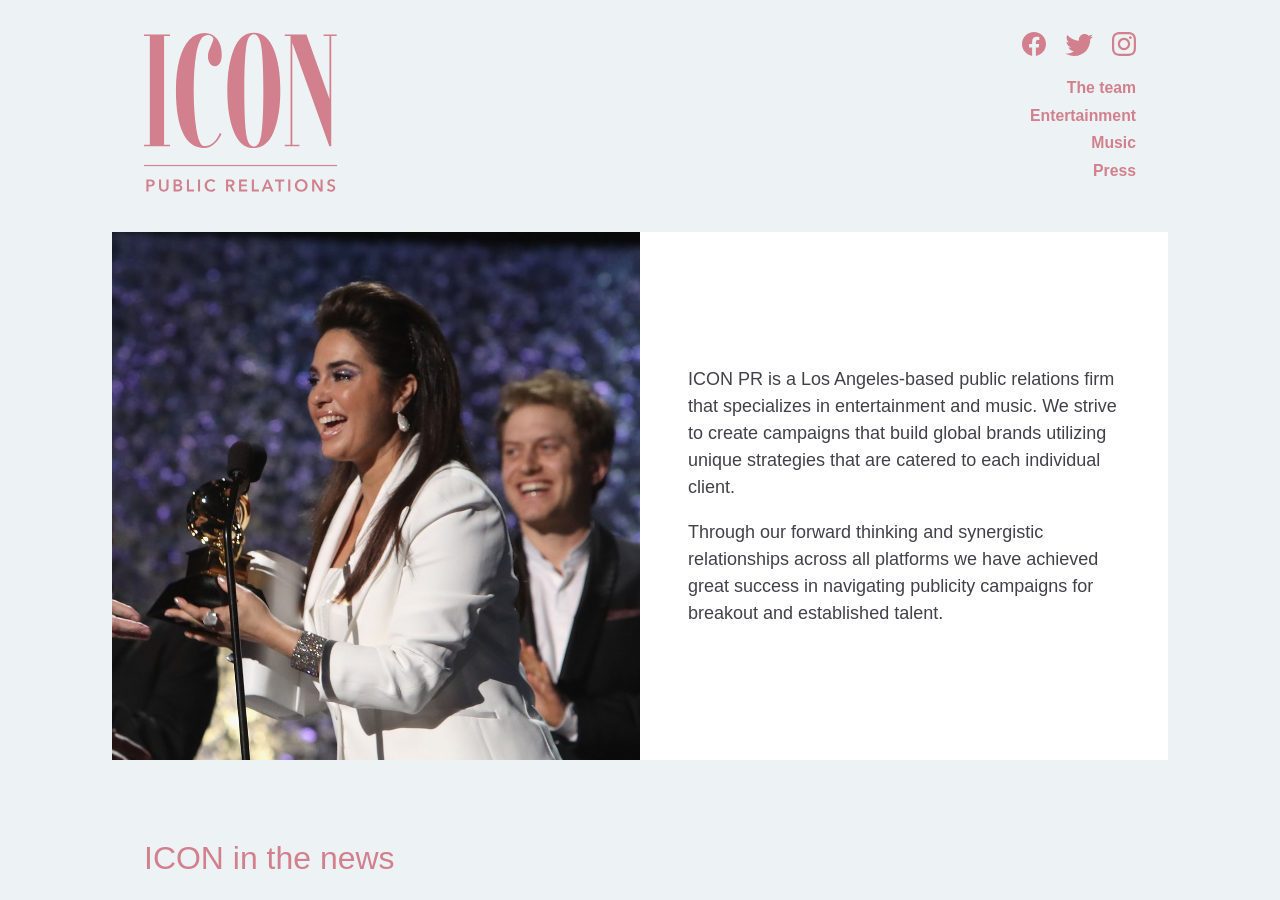
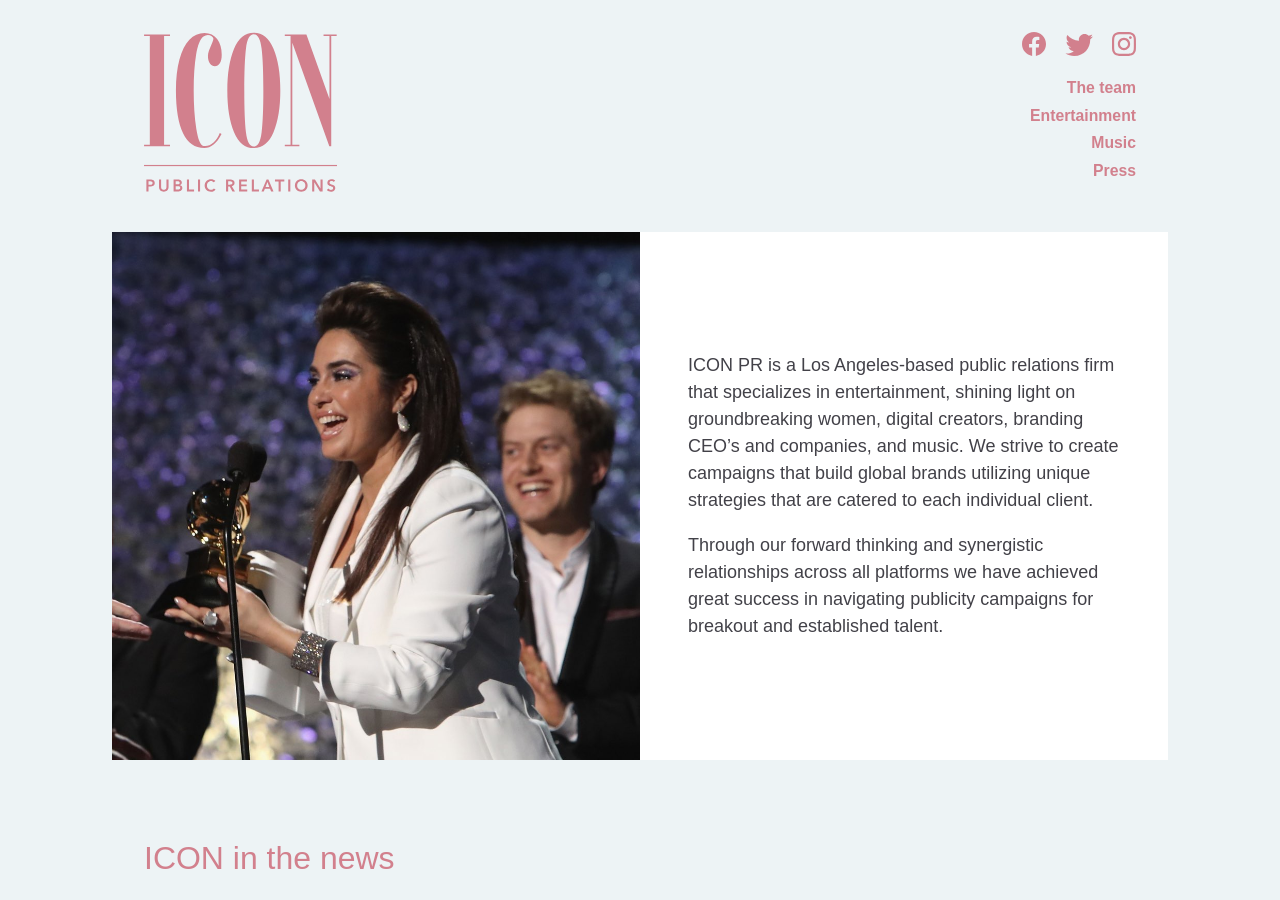
Before and after one commit to jgilyead/icon-pr, a Jekyll site: the page built from index.html, in a window 1280 px wide and 900 px high. Built offline with Jekyll 4.4.1, drawn with Linux system fonts in a browser that asks for light colours; nearby versions of some CDN libraries; some web fonts are replaced.

Commit message:
Remove 2 press articles, update HB bio and company intro

```diff
--- a/_includes/intro.md
+++ b/_includes/intro.md
@@ -1,3 +1,3 @@
-ICON PR is a Los Angeles-based public relations firm that specializes in entertainment and music. We strive to create campaigns that build global brands utilizing unique strategies that are catered to each individual client.
+ICON PR is a Los Angeles-based public relations firm that specializes in entertainment, shining light on groundbreaking women, digital creators, branding CEO’s and companies, and music. We strive to create campaigns that build global brands utilizing unique strategies that are catered to each individual client.
 
 Through our forward thinking and synergistic relationships across all platforms we have achieved great success in navigating publicity campaigns for breakout and established talent.
```
Also changed, not shown: _collection-team/01-heather-besignano.md (+1 -1 lines), _data/press.yml (+0 -8 lines).
